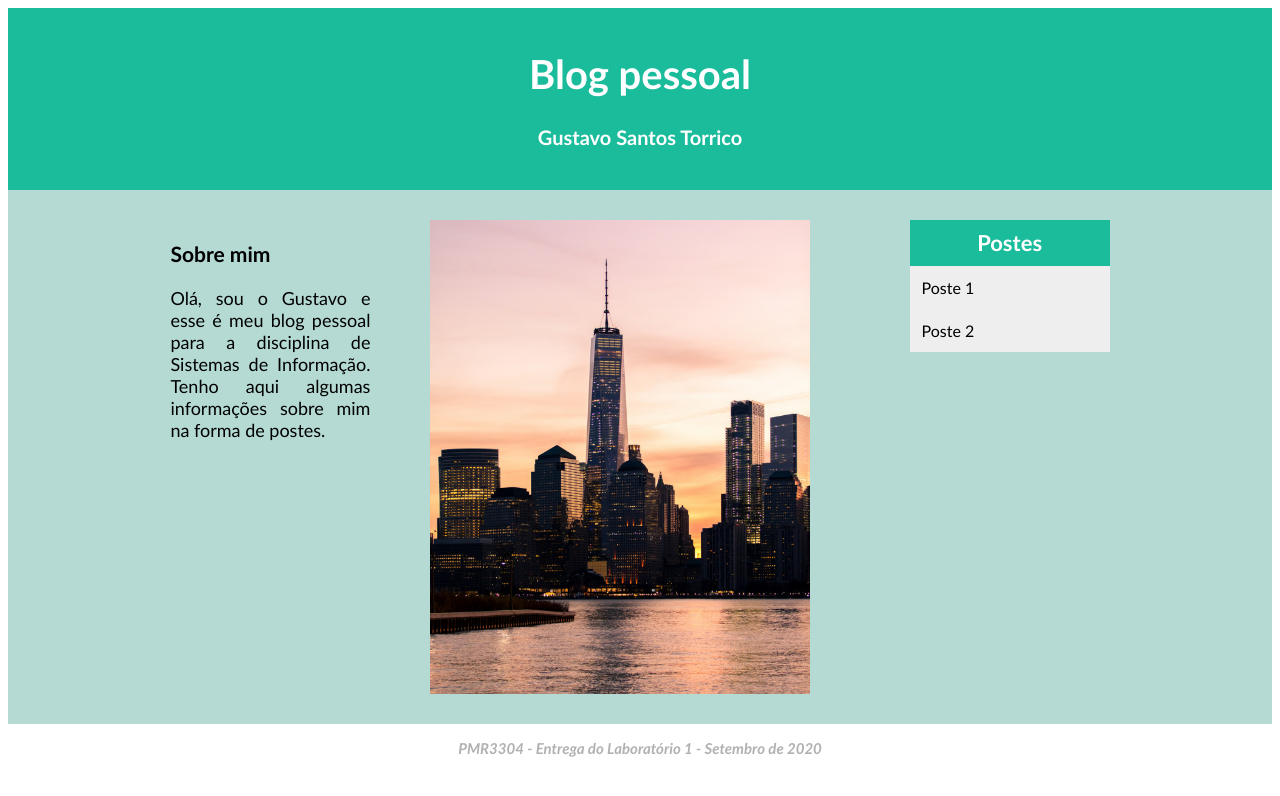
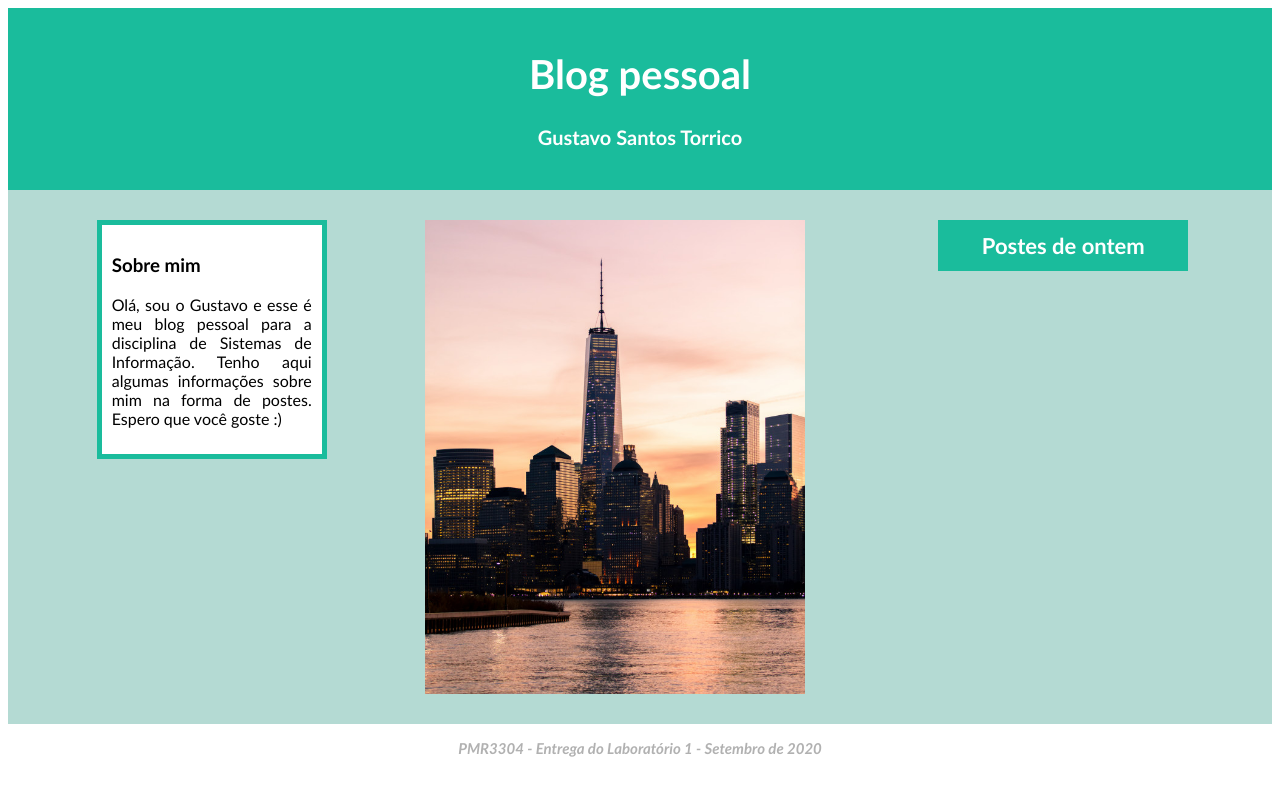
Before and after one commit to Torrico01/myblog, a Jekyll site: the page built from index.markdown, in a window 1280 px wide. Shown: the top 796 px of the page. Built offline with Jekyll 4.4.1, drawn with Linux system fonts in a browser that asks for light colours.

```diff
--- a/_config.yml
+++ b/_config.yml
@@ -24,7 +24,7 @@ description: >- # this means to ignore newlines until "baseurl:"
   Write an awesome description for your new site here. You can edit this
   line in _config.yml. It will appear in your document head meta (for
   Google search results) and in your feed.xml site description.
-baseurl: "myblog" # the subpath of your site, e.g. /blog
+baseurl: "" # the subpath of your site, e.g. /blog
 url: "" # the base hostname & protocol for your site, e.g. http://example.com
 twitter_username: jekyllrb
 github_username:  jekyll
--- a/_layouts/home.html
+++ b/_layouts/home.html
@@ -6,15 +6,17 @@ layout: default
     <h4>Gustavo Santos Torrico</h4>
 </header>
 <div class="container">
-    <div class="child-1">
-        <h3>Sobre mim</h3>
-        <p>Olá, sou o Gustavo e esse é meu blog pessoal para a disciplina de Sistemas de Informação. Tenho aqui algumas informações sobre mim na forma de postes.</p>
+    <div class="box1">
+        <div class="child-1">
+            <h3>Sobre mim</h3>
+            <p>Olá, sou o Gustavo e esse é meu blog pessoal para a disciplina de Sistemas de Informação. Tenho aqui algumas informações sobre mim na forma de postes. Espero que você goste :)</p>
+        </div>
     </div>
     <img class="child-2" src="{{ '/assets/images/sample-logo.jpg' | relative_url }}" width="626" height="782">
     <ul class="vertical-menu">
         <!--<header><img src="{{ '/assets/images/sample-logo.jpg' | relative_url }}"> </header>-->
         <!--<li><a href="{{ post.url | relative_url }}">{{post.title}}</a></li>-->
-        <a class="active" id="postes-t">Postes</a>
+        <a class="active" id="postes-t">Postes de ontem</a>
         {% for post in site.posts %}
         <a href="{{ post.url | relative_url }}">{{post.title}}</a>
         {% endfor %}
--- a/_sass/main.scss
+++ b/_sass/main.scss
@@ -4,6 +4,7 @@ body {
 }
 
 header {
+    display: flexbox;
     padding: 15px;
     text-align: center;
     background: #1abc9c;
@@ -13,32 +14,36 @@ header {
 
 img {
     width: 30%;
-    height: auto;
+    height: 30%;
 }
 
 .container {
     display: flex;
+    flex-wrap: wrap;
+    background-color: #b4dad3;
     flex-direction: row;
-    background-color: #b4dad3;
-    justify-content: center;
+    justify-content: space-evenly;
 
 }
 
 .child-1 {
     width: 200px;
-    font-size: 18px;
+    background-color: white;
+    border: 5px solid #1abc9c;
+    font-size: 16px;
     color: black;
-    margin: 30px;
+    margin: 30px 10px;
+    padding: 10px;
     text-align: justify;
 }
 
 .child-2 {
-    margin : 30px;
+    margin : 30px 10px;
 }
 
 .vertical-menu {
-    width: 200px;
-    margin : 30px;
+    width: 250px;
+    margin : 30px 5px;
 }
 
 .vertical-menu a {
@@ -61,7 +66,6 @@ img {
 #postes-t {
     font-size: 22px;
     font-weight: bold;
-    line-height: 1em;
     text-align: center;
 }
 
```
Also changed, not shown: _posts/2020-09-26-post.md (deleted, +0 -12 lines), _posts/2020-09-26-welcome-to-jekyll.markdown (deleted, +0 -29 lines).
